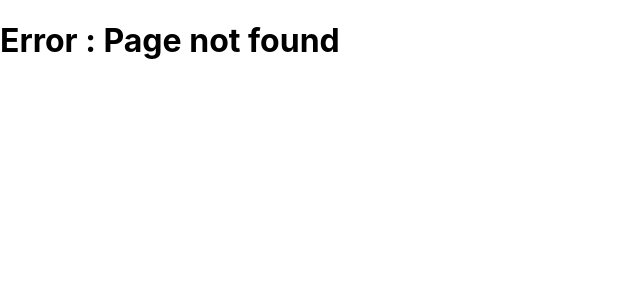
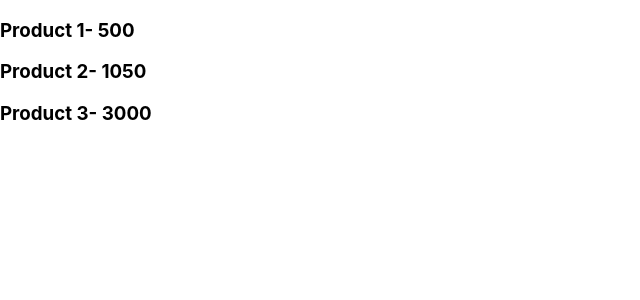
Before and after one commit to manggic/CodeEvolutionNextJs, a Next.js app: page /products in a window 1280 px wide. Before the commit this address had no page. Shown: the top 300 px of the page, without its empty margins (0-640 px from the left). Built offline with nearby package versions, Linux system fonts and the light colour scheme; data requests are answered from the project's data file.

Commit message:
added Incremental static generation

```diff
--- /dev/null
+++ b/db.json
@@ -0,0 +1,22 @@
+{
+    "products":[
+       {
+           "id":1,
+           "title": "Product 1",
+           "price" :500,
+           "description": "description 1"
+       },
+       {
+        "id":2,
+        "title": "Product 2",
+        "price" :1050,
+        "description": "description 2"
+    },
+    {
+        "id":3,
+        "title": "Product 3",
+        "price" :3000,
+        "description": "description 3"
+    }
+    ]
+  }
--- a/package.json
+++ b/package.json
@@ -5,9 +5,11 @@
     "dev": "next dev",
     "build": "next build",
     "start": "next start",
-    "lint": "next lint"
+    "lint": "next lint",
+    "server-json": "json-server --watch db.json --port 4000"
   },
   "dependencies": {
+    "json-server": "^0.17.0",
     "next": "12.0.2",
     "react": "17.0.2",
     "react-dom": "17.0.2"
--- /dev/null
+++ b/pages/products/index.js
@@ -0,0 +1,37 @@
+import Link from "next/link";
+
+const URL = "http://localhost:4000/products";
+
+function ProductList({ products }) {
+  return (
+    <div>
+      {products.map((product) => {
+        return (
+          <div key={product.id}>
+            <Link href={`products/${product.id}`} passHref>
+              <h3>
+                {product.title}- {product.price}{" "}
+              </h3>
+            </Link>
+          </div>
+        );
+      })}
+    </div>
+  );
+}
+
+export default ProductList;
+
+export async function getStaticProps() {
+  console.log("Generating product list");
+  const res = await fetch(URL);
+  const data = await res.json();
+
+  console.log("calling data");
+  return {
+    props: {
+      products: data,
+    },
+    revalidate: 30,
+  };
+}
```
Also changed, not shown: pages/product/[productId].js (deleted, +0 -11 lines), pages/product/index.js (deleted, +0 -17 lines), pages/products/[productId].js (added, +59 -0 lines), 2 other files (tests, documents, lock files or other folders).
